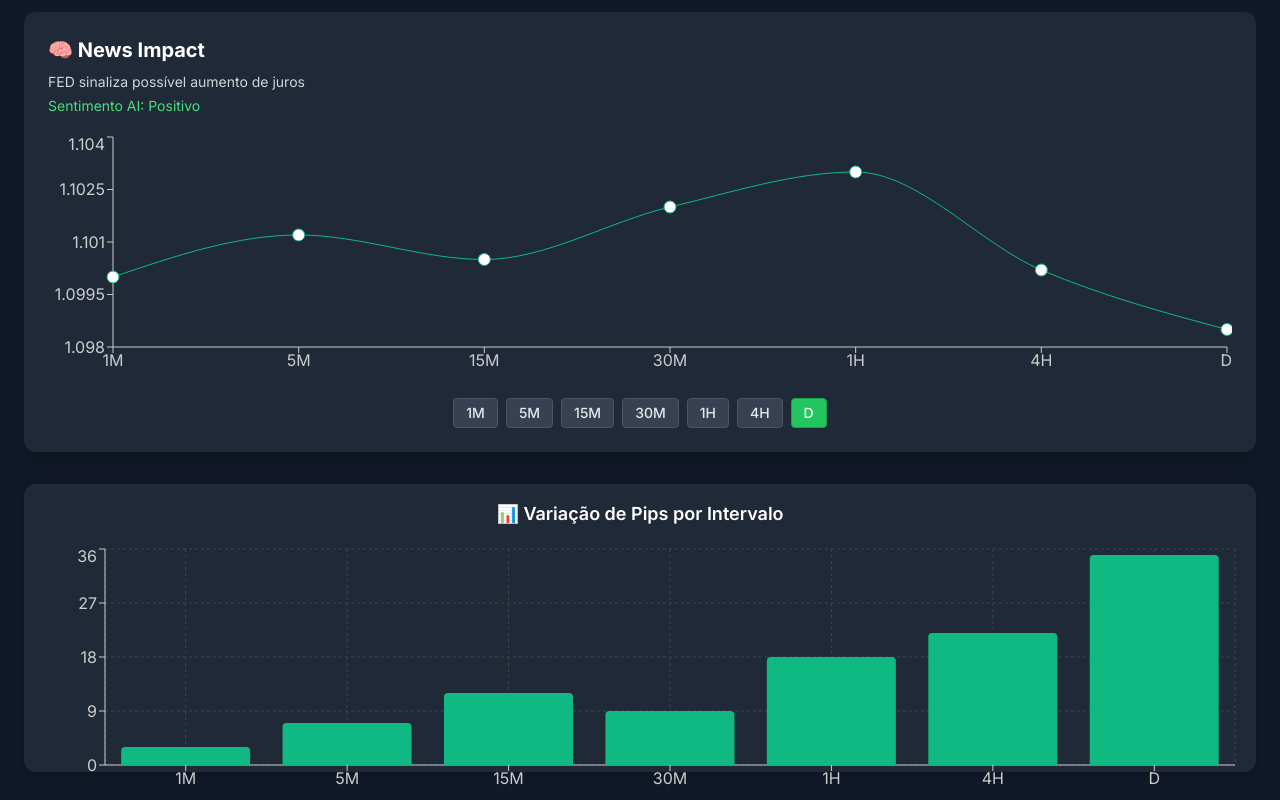
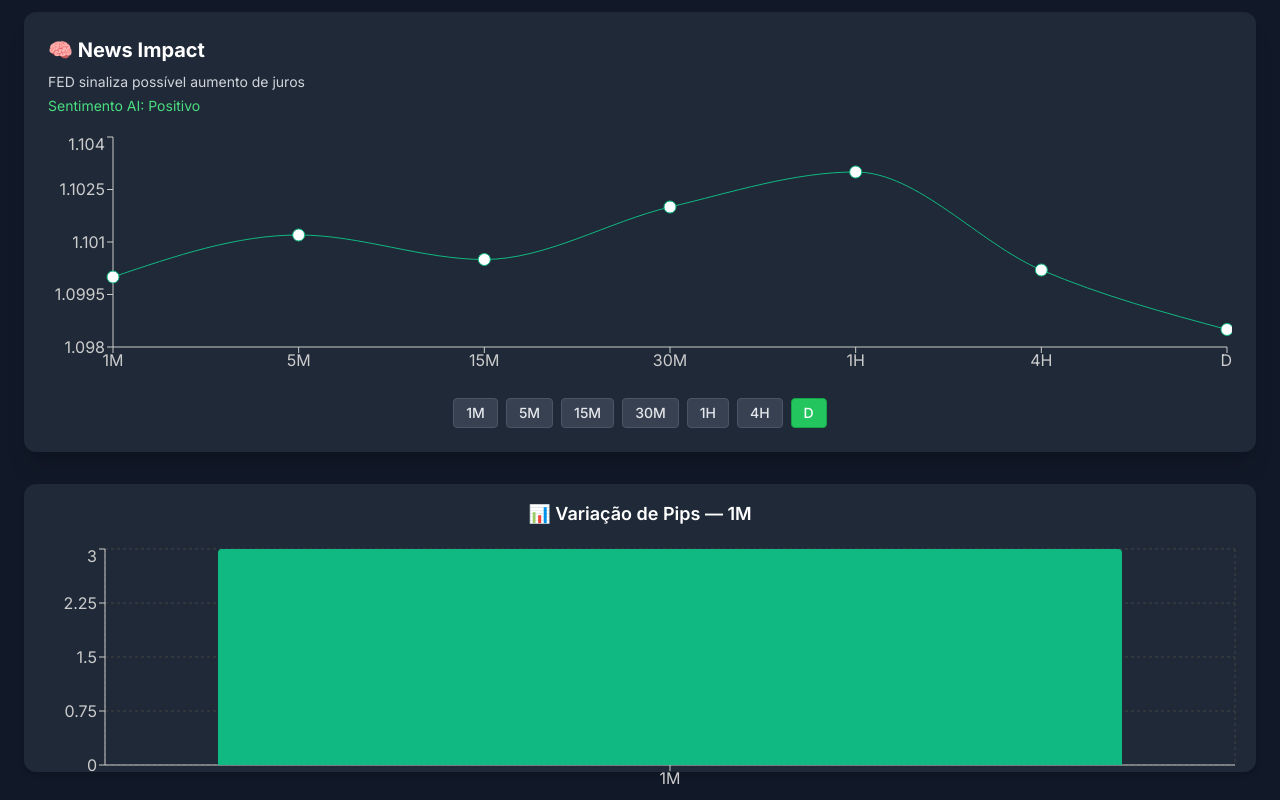
Before and after one commit to TulioBuarque/meusite-nextjs, a Next.js app: page /dashboard in a window 1280 px wide. Shown: the part 1006-1806 px from the top of the page. Built offline with nearby package versions, Linux system fonts and the light colour scheme.

Commit message:
Update PipVariationTimeBlocks.tsx

```diff
--- a/src/components/kpis/PipVariationTimeBlocks.tsx
+++ b/src/components/kpis/PipVariationTimeBlocks.tsx
@@ -1,15 +1,27 @@
 'use client'
 
+import { useTimeframeStore } from '@/store/useTimeframeStore'
 import { BarChart, Bar, XAxis, YAxis, CartesianGrid, Tooltip, ResponsiveContainer } from 'recharts'
 
-interface Props {
-  data: { time: string; pips: number }[]
+const mockDataMap: Record<string, { time: string; pips: number }[]> = {
+  '1M': [{ time: '1M', pips: 3 }],
+  '5M': [{ time: '5M', pips: 7 }],
+  '15M': [{ time: '15M', pips: 12 }],
+  '30M': [{ time: '30M', pips: 9 }],
+  '1H': [{ time: '1H', pips: 18 }],
+  '4H': [{ time: '4H', pips: 22 }],
+  'D': [{ time: 'D', pips: 35 }],
 }
 
-export function PipVariationTimeBlocks({ data }: Props) {
+export function PipVariationTimeBlocks() {
+  const selectedTimeframe = useTimeframeStore((state) => state.selectedTimeframe)
+  const data = mockDataMap[selectedTimeframe]
+
   return (
     <div className="w-full h-72 bg-gray-800 rounded-xl p-4 shadow-md">
-      <h3 className="text-lg font-semibold mb-4 text-center">📊 Variação de Pips por Intervalo</h3>
+      <h3 className="text-lg font-semibold mb-4 text-center">
+        📊 Variação de Pips — {selectedTimeframe}
+      </h3>
       <ResponsiveContainer width="100%" height="100%">
         <BarChart data={data}>
           <CartesianGrid strokeDasharray="3 3" stroke="#444" />
```
